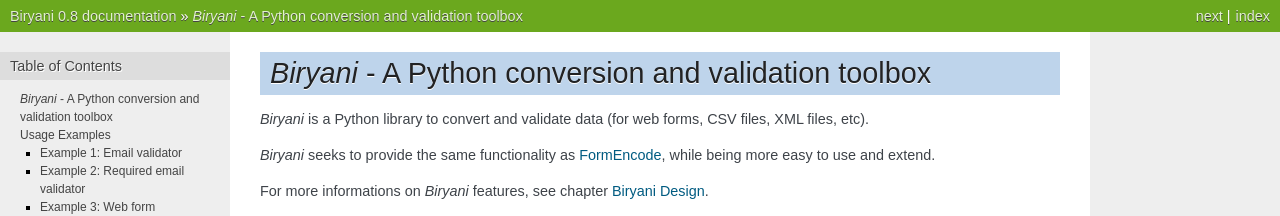
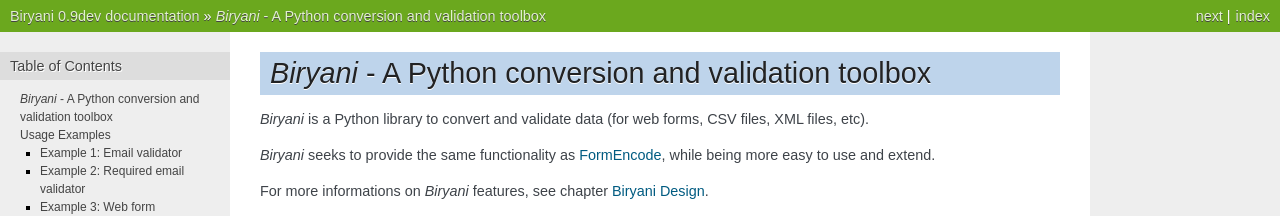
Before and after one commit to openfisca/biryani, a Sphinx documentation site: the page built from docs/source/index.rst, in a window 1280 px wide and 900 px high. Shown: the top 216 px of the window. Built offline with Sphinx 7.4.7, drawn with Linux system fonts in a browser that asks for light colours; some of the changed text lies outside the part shown.

Commit message:
Change version number to 0.9dev.

```diff
--- a/docs/source/conf.py
+++ b/docs/source/conf.py
@@ -48,9 +48,9 @@
 # built documents.
 #
 # The short X.Y version.
-version = '0.8'
+version = '0.9'
 # The full version, including alpha/beta/rc tags.
-release = '0.8'
+release = '0.9dev'
 
 # The language for content autogenerated by Sphinx. Refer to documentation
 # for a list of supported languages.
--- a/setup.py
+++ b/setup.py
@@ -49,7 +49,7 @@
 
 setup(
     name = 'Biryani',
-    version = '0.8',
+    version = '0.9dev',
 
     author = 'Emmanuel Raviart',
     author_email = 'eraviart@easter-eggs.com',
```
